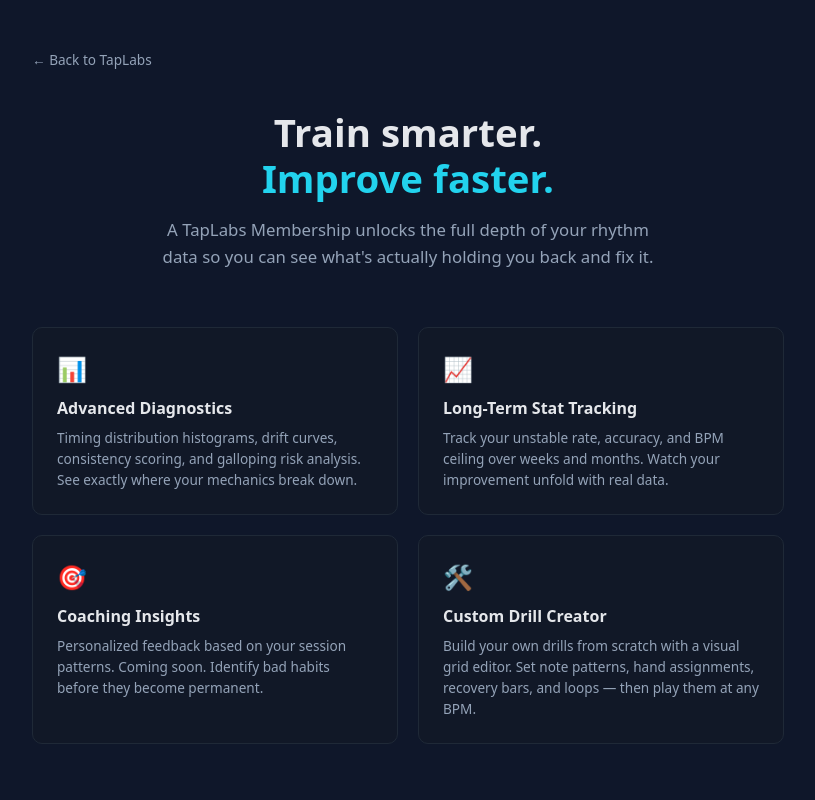
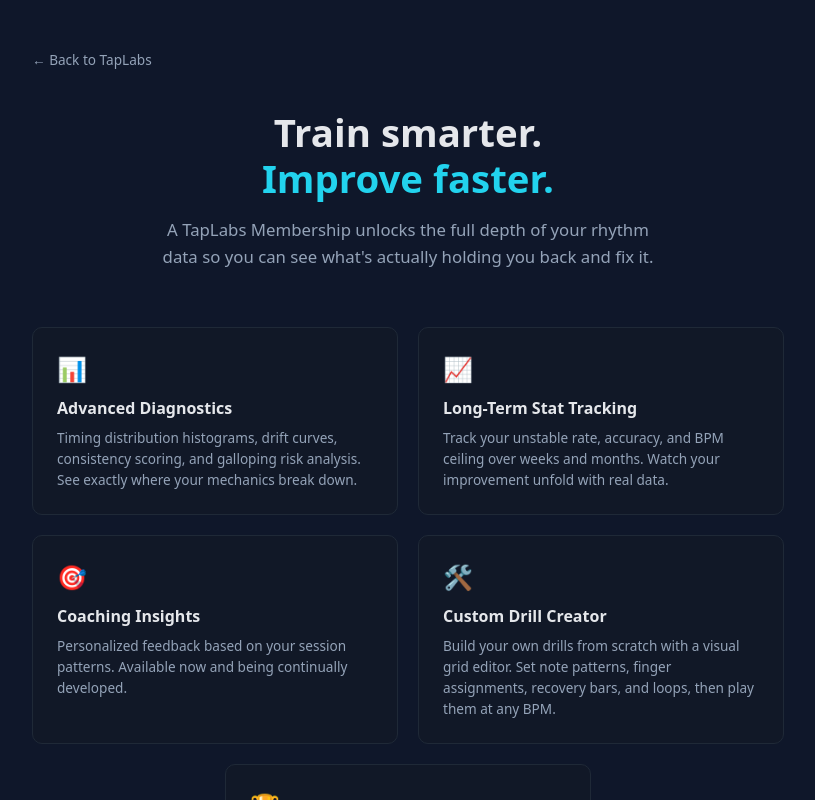
Before and after one commit to bradyjst/TapLabs, a React (Vite) app: page /membership in a window 1280 px wide. Shown: the whole page, without its empty margins (232-1047 px from the left). Built offline with nearby package versions, Linux system fonts and the light colour scheme; no server answers.

Commit message:
membership page changes

```diff
--- a/src/pages/Membership.css
+++ b/src/pages/Membership.css
@@ -88,6 +88,12 @@
 	line-height: 1.55;
 	color: var(--text-muted);
 	margin: 0;
+}
+
+.feature-card:last-child:nth-child(odd) {
+	grid-column: 1 / -1;
+	max-width: calc(50% - 0.625rem);
+	margin: 0 auto;
 }
 
 /* -------- Comparison Table -------- */
--- a/src/pages/Membership.tsx
+++ b/src/pages/Membership.tsx
@@ -20,14 +20,20 @@ const features = [
 	{
 		title: "Coaching Insights",
 		description:
-			"Personalized feedback based on your session patterns. Coming soon. Identify bad habits before they become permanent.",
+			"Personalized feedback based on your session patterns. Available now and being continually developed.",
 		icon: "🎯",
 	},
 	{
 		title: "Custom Drill Creator",
 		description:
-			"Build your own drills from scratch with a visual grid editor. Set note patterns, hand assignments, recovery bars, and loops — then play them at any BPM.",
+			"Build your own drills from scratch with a visual grid editor. Set note patterns, finger assignments, recovery bars, and loops, then play them at any BPM.",
 		icon: "🛠️",
+	},
+	{
+		title: "Contests & Giveaways",
+		description:
+			"Get exclusive access to member-only contests and giveaways. Compete for prizes and bragging rights in time limited challenges.",
+		icon: "🏆",
 	},
 ];
 
@@ -94,6 +100,7 @@ export default function Membership() {
 					<ComparisonRow label="Long-term stat tracking" member />
 					<ComparisonRow label="Custom drill creator" member />
 					<ComparisonRow label="Coaching insights" member />
+					<ComparisonRow label="Contests & giveaways" member />
 				</div>
 			</div>
 
```
